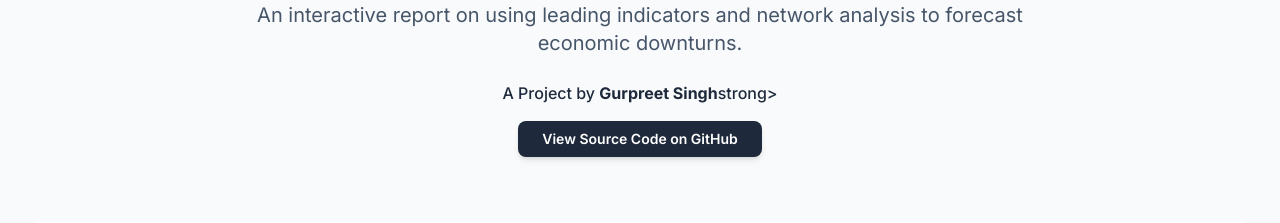
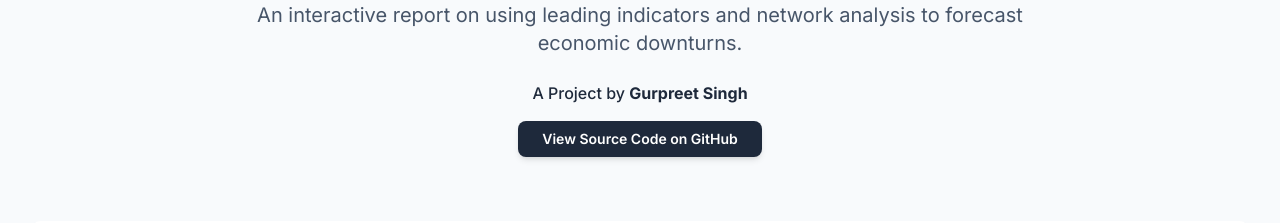
Before and after one commit to IncelPenguine/Recession_Prediction_Network_Analysis, a plain HTML site: page index.html in a window 1280 px wide. Shown: the part 87-310 px from the top of the page. Drawn offline with nearby package versions, Linux system fonts and the light colour scheme.

Commit message:
Changes made to name

```diff
--- a/index.html
+++ b/index.html
@@ -75,7 +75,7 @@
             <p class="text-lg md:text-xl text-slate-600 max-w-3xl mx-auto">An interactive report on using leading indicators and network analysis to forecast economic downturns.</p>
 
             <div class="mt-6">
-                <p class="text-md text-slate-800 font-medium">A Project by <strong>Gurpreet Singh</strong>strong></p>
+                <p class="text-md text-slate-800 font-medium">A Project by <strong>Gurpreet Singh</strong></p>
                 <a href="https://github.com/IncelPenguine/Recession_Prediction_Network_Analysis" target="_blank" rel="noopener noreferrer" class="mt-4 inline-block bg-slate-800 text-white font-semibold px-6 py-2 rounded-lg hover:bg-slate-700 transition-colors duration-200 text-sm shadow-md">
                     View Source Code on GitHub
                 </a>
```
